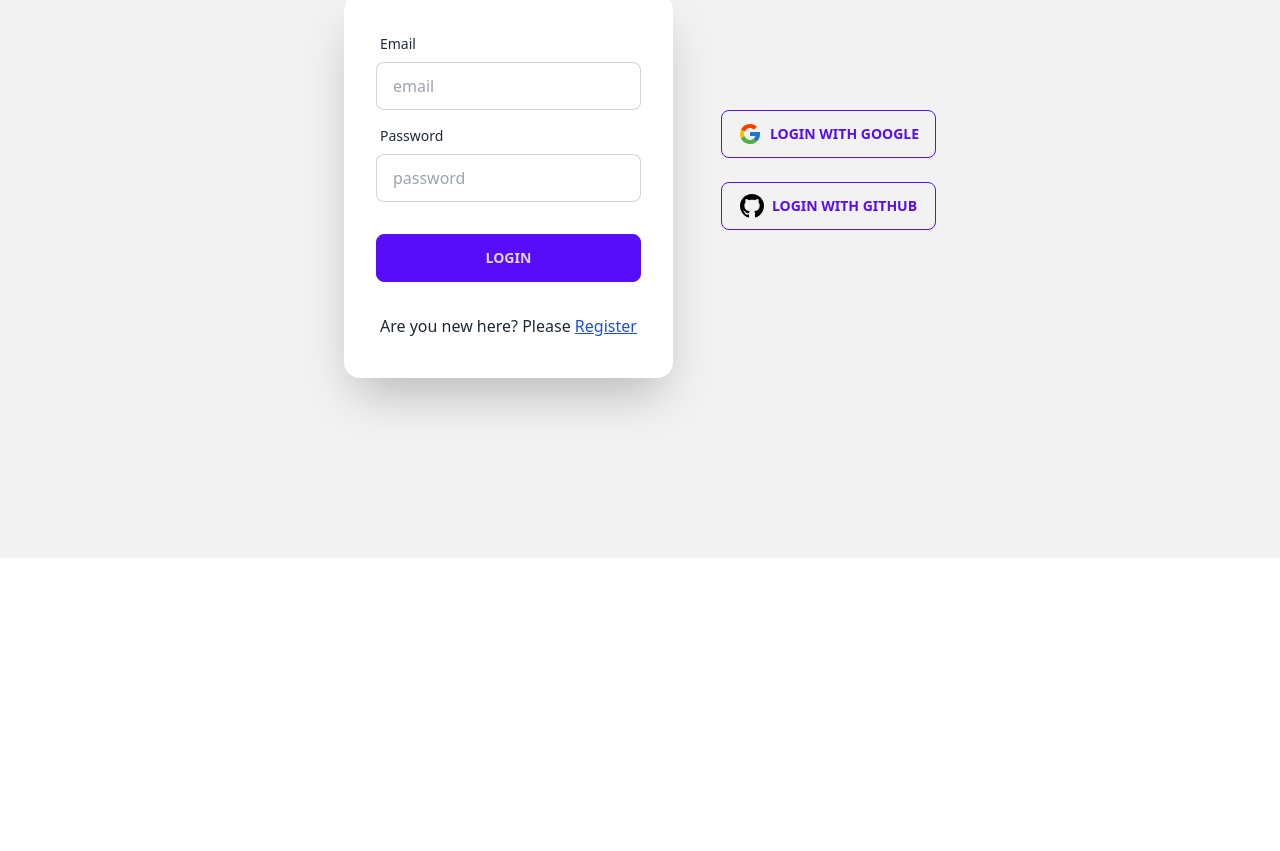
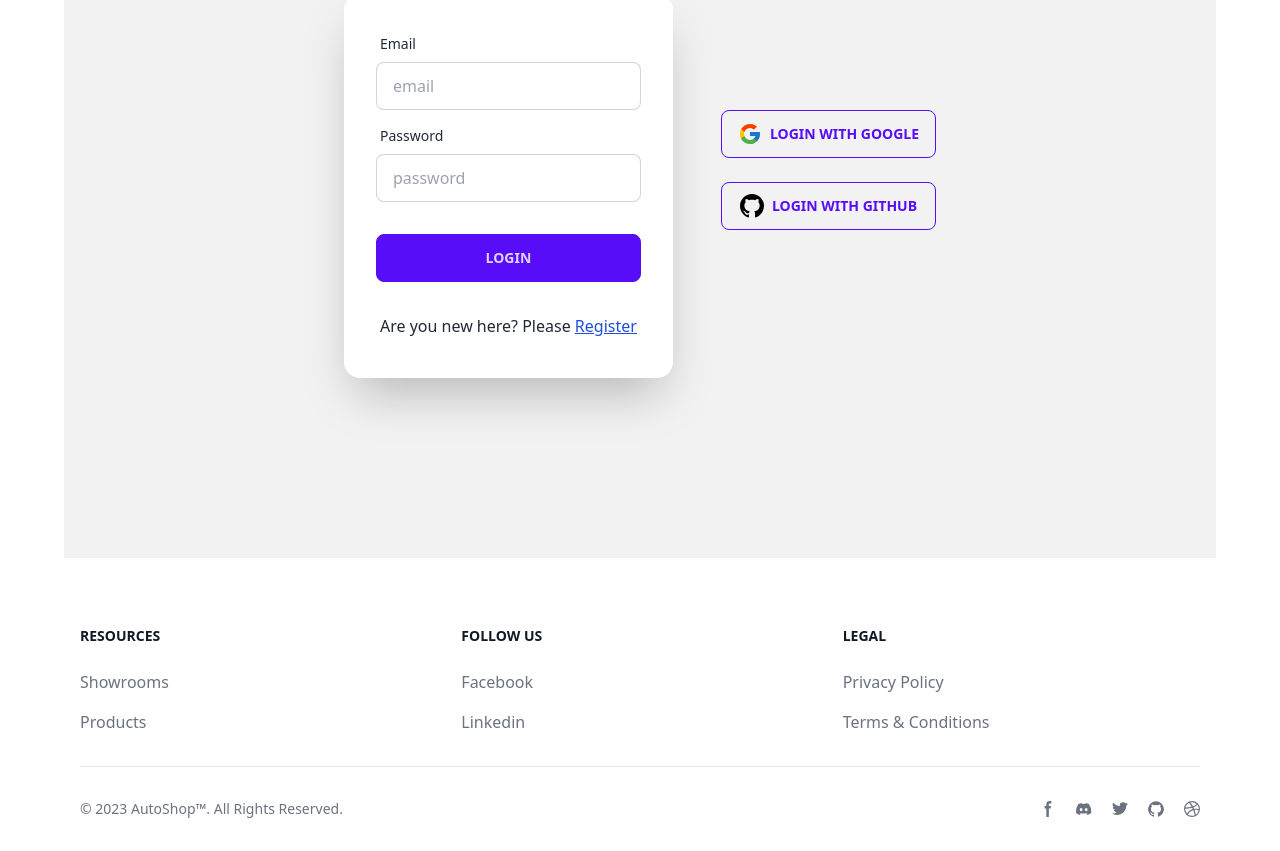
Before and after one commit to Mithun4450/m10a10-brand-shop-client, a React (Vite) app: page /login in a window 1280 px wide. Shown: the part 362-1213 px from the top of the page. Before the commit the page ends 956 px from the top, so only its background shows below. Built offline with nearby package versions, Linux system fonts and the light colour scheme; no server answers.

Commit message:
Footer part has been completed

```diff
--- a/src/components/Banner/Banner.jsx
+++ b/src/components/Banner/Banner.jsx
@@ -1,7 +1,7 @@
 
 const Banner = () => {
     return (
-        <div className="hero min-h-screen" style={{backgroundImage: 'url(/banner.png)'}}>
+        <div className="hero min-h-screen " style={{backgroundImage: 'url(/banner.png)'}}>
             <div className="hero-overlay bg-opacity-60"></div>
             <div className="hero-content text-center text-neutral-content">
                 <div className="max-w-md">
--- a/src/components/Brands/Brands.jsx
+++ b/src/components/Brands/Brands.jsx
@@ -22,10 +22,10 @@
     },[])
 
     return (
-        <div className="my-9">
+        <div className="my-9 mx-auto">
             <div className="w-1/2 mx-auto text-center">
-                <h1 className="text-5xl font-bold mb-5">Our Popular Brands</h1>
-                <p className="text-xl font-semibold mb-5">To avail the best services in our country we have merged with top brands to provide our clients with international products.</p>
+                <h1 className="text-3xl font-bold mb-2">Our Popular Brands</h1>
+                <p className="text-base font-semibold mb-5">To avail the best services in our country we have merged with top brands to provide our clients with international products.</p>
 
             </div>
             <div className="grid grid-cols-1 md:grid-cols-2 lg:grid-cols-3 gap-5">
--- /dev/null
+++ b/src/components/Footer/Footer.jsx
@@ -0,0 +1,94 @@
+
+
+const Footer = () => {
+    return (
+        <div>
+
+            <footer className="bg-white dark:bg-gray-900">
+                <div className="mx-auto w-full max-w-screen-xl p-4 py-6 lg:py-8">
+
+
+                    <div className="grid grid-cols-2 gap-8 sm:gap-6 sm:grid-cols-3">
+                        <div>
+                            <h2 className="mb-6 text-sm font-semibold text-gray-900 uppercase dark:text-white">Resources</h2>
+                            <ul className="text-gray-500 dark:text-gray-400 font-medium">
+                                <li className="mb-4">
+                                    <a href="" className="hover:underline">Showrooms</a>
+                                </li>
+                                <li>
+                                    <a href="" className="hover:underline">Products</a>
+                                </li>
+
+                            </ul>
+                        </div>
+                        <div>
+                            <h2 className="mb-6 text-sm font-semibold text-gray-900 uppercase dark:text-white">Follow us</h2>
+                            <ul className="text-gray-500 dark:text-gray-400 font-medium">
+                                <li className="mb-4">
+                                    <a href="" className="hover:underline ">Facebook</a>
+                                </li>
+                                <li>
+                                    <a href="" className="hover:underline">Linkedin</a>
+                                </li>
+
+                            </ul>
+                        </div>
+                        <div>
+                            <h2 className="mb-6 text-sm font-semibold text-gray-900 uppercase dark:text-white">Legal</h2>
+                            <ul className="text-gray-500 dark:text-gray-400 font-medium">
+                                <li className="mb-4">
+                                    <a href="#" className="hover:underline">Privacy Policy</a>
+                                </li>
+                                <li>
+                                    <a href="#" className="hover:underline">Terms &amp; Conditions</a>
+                                </li>
+                            </ul>
+                        </div>
+
+                </div>
+                <hr className="my-6 border-gray-200 sm:mx-auto dark:border-gray-700 lg:my-8" />
+                <div className="sm:flex sm:items-center sm:justify-between">
+                    <span className="text-sm text-gray-500 sm:text-center dark:text-gray-400">© 2023 <a href="" className="hover:underline">AutoShop™</a>. All Rights Reserved.
+                    </span>
+                    <div className="flex mt-4 space-x-5 sm:justify-center sm:mt-0">
+                        <a href="#" className="text-gray-500 hover:text-gray-900 dark:hover:text-white">
+                            <svg className="w-4 h-4" aria-hidden="true" xmlns="http://www.w3.org/2000/svg" fill="currentColor" viewBox="0 0 8 19">
+                                    <path fill-rule="evenodd" d="M6.135 3H8V0H6.135a4.147 4.147 0 0 0-4.142 4.142V6H0v3h2v9.938h3V9h2.021l.592-3H5V3.591A.6.6 0 0 1 5.592 3h.543Z" clip-rule="evenodd"/>
+                                </svg>
+                            <span className="sr-only">Facebook page</span>
+                        </a>
+                        <a href="#" className="text-gray-500 hover:text-gray-900 dark:hover:text-white">
+                            <svg className="w-4 h-4" aria-hidden="true" xmlns="http://www.w3.org/2000/svg" fill="currentColor" viewBox="0 0 21 16">
+                                    <path d="M16.942 1.556a16.3 16.3 0 0 0-4.126-1.3 12.04 12.04 0 0 0-.529 1.1 15.175 15.175 0 0 0-4.573 0 11.585 11.585 0 0 0-.535-1.1 16.274 16.274 0 0 0-4.129 1.3A17.392 17.392 0 0 0 .182 13.218a15.785 15.785 0 0 0 4.963 2.521c.41-.564.773-1.16 1.084-1.785a10.63 10.63 0 0 1-1.706-.83c.143-.106.283-.217.418-.33a11.664 11.664 0 0 0 10.118 0c.137.113.277.224.418.33-.544.328-1.116.606-1.71.832a12.52 12.52 0 0 0 1.084 1.785 16.46 16.46 0 0 0 5.064-2.595 17.286 17.286 0 0 0-2.973-11.59ZM6.678 10.813a1.941 1.941 0 0 1-1.8-2.045 1.93 1.93 0 0 1 1.8-2.047 1.919 1.919 0 0 1 1.8 2.047 1.93 1.93 0 0 1-1.8 2.045Zm6.644 0a1.94 1.94 0 0 1-1.8-2.045 1.93 1.93 0 0 1 1.8-2.047 1.918 1.918 0 0 1 1.8 2.047 1.93 1.93 0 0 1-1.8 2.045Z"/>
+                                </svg>
+                            <span className="sr-only">Community</span>
+                        </a>
+                        <a href="#" className="text-gray-500 hover:text-gray-900 dark:hover:text-white">
+                            <svg className="w-4 h-4" aria-hidden="true" xmlns="http://www.w3.org/2000/svg" fill="currentColor" viewBox="0 0 20 17">
+                                <path fill-rule="evenodd" d="M20 1.892a8.178 8.178 0 0 1-2.355.635 4.074 4.074 0 0 0 1.8-2.235 8.344 8.344 0 0 1-2.605.98A4.13 4.13 0 0 0 13.85 0a4.068 4.068 0 0 0-4.1 4.038 4 4 0 0 0 .105.919A11.705 11.705 0 0 1 1.4.734a4.006 4.006 0 0 0 1.268 5.392 4.165 4.165 0 0 1-1.859-.5v.05A4.057 4.057 0 0 0 4.1 9.635a4.19 4.19 0 0 1-1.856.07 4.108 4.108 0 0 0 3.831 2.807A8.36 8.36 0 0 1 0 14.184 11.732 11.732 0 0 0 6.291 16 11.502 11.502 0 0 0 17.964 4.5c0-.177 0-.35-.012-.523A8.143 8.143 0 0 0 20 1.892Z" clip-rule="evenodd"/>
+                            </svg>
+                            <span className="sr-only">Twitter page</span>
+                        </a>
+                        <a href="#" className="text-gray-500 hover:text-gray-900 dark:hover:text-white">
+                            <svg className="w-4 h-4" aria-hidden="true" xmlns="http://www.w3.org/2000/svg" fill="currentColor" viewBox="0 0 20 20">
+                                    <path fill-rule="evenodd" d="M10 .333A9.911 9.911 0 0 0 6.866 19.65c.5.092.678-.215.678-.477 0-.237-.01-1.017-.014-1.845-2.757.6-3.338-1.169-3.338-1.169a2.627 2.627 0 0 0-1.1-1.451c-.9-.615.07-.6.07-.6a2.084 2.084 0 0 1 1.518 1.021 2.11 2.11 0 0 0 2.884.823c.044-.503.268-.973.63-1.325-2.2-.25-4.516-1.1-4.516-4.9A3.832 3.832 0 0 1 4.7 7.068a3.56 3.56 0 0 1 .095-2.623s.832-.266 2.726 1.016a9.409 9.409 0 0 1 4.962 0c1.89-1.282 2.717-1.016 2.717-1.016.366.83.402 1.768.1 2.623a3.827 3.827 0 0 1 1.02 2.659c0 3.807-2.319 4.644-4.525 4.889a2.366 2.366 0 0 1 .673 1.834c0 1.326-.012 2.394-.012 2.72 0 .263.18.572.681.475A9.911 9.911 0 0 0 10 .333Z" clip-rule="evenodd"/>
+                            </svg>
+                            <span className="sr-only">GitHub account</span>
+                        </a>
+                        <a href="#" className="text-gray-500 hover:text-gray-900 dark:hover:text-white">
+                            <svg className="w-4 h-4" aria-hidden="true" xmlns="http://www.w3.org/2000/svg" fill="currentColor" viewBox="0 0 20 20">
+                                <path fill-rule="evenodd" d="M10 0a10 10 0 1 0 10 10A10.009 10.009 0 0 0 10 0Zm6.613 4.614a8.523 8.523 0 0 1 1.93 5.32 20.094 20.094 0 0 0-5.949-.274c-.059-.149-.122-.292-.184-.441a23.879 23.879 0 0 0-.566-1.239 11.41 11.41 0 0 0 4.769-3.366ZM8 1.707a8.821 8.821 0 0 1 2-.238 8.5 8.5 0 0 1 5.664 2.152 9.608 9.608 0 0 1-4.476 3.087A45.758 45.758 0 0 0 8 1.707ZM1.642 8.262a8.57 8.57 0 0 1 4.73-5.981A53.998 53.998 0 0 1 9.54 7.222a32.078 32.078 0 0 1-7.9 1.04h.002Zm2.01 7.46a8.51 8.51 0 0 1-2.2-5.707v-.262a31.64 31.64 0 0 0 8.777-1.219c.243.477.477.964.692 1.449-.114.032-.227.067-.336.1a13.569 13.569 0 0 0-6.942 5.636l.009.003ZM10 18.556a8.508 8.508 0 0 1-5.243-1.8 11.717 11.717 0 0 1 6.7-5.332.509.509 0 0 1 .055-.02 35.65 35.65 0 0 1 1.819 6.476 8.476 8.476 0 0 1-3.331.676Zm4.772-1.462A37.232 37.232 0 0 0 13.113 11a12.513 12.513 0 0 1 5.321.364 8.56 8.56 0 0 1-3.66 5.73h-.002Z" clip-rule="evenodd"/>
+                            </svg>
+                            <span className="sr-only">Dribbble account</span>
+                        </a>
+                    </div>
+                </div>
+                </div>
+            </footer>
+
+
+        </div>
+    );
+};
+
+export default Footer;
--- a/src/components/MainLayout/MainLayout.jsx
+++ b/src/components/MainLayout/MainLayout.jsx
@@ -1,5 +1,6 @@
 import { Outlet } from "react-router-dom";
 import Navbar from "../Navbar/Navbar";
+import Footer from "../Footer/Footer";
 
 
 
@@ -8,9 +9,10 @@
 
 
     return (
-        <div>
+        <div className="max-w-6xl mx-auto">
             <Navbar></Navbar>
             <Outlet ></Outlet>
+            <Footer></Footer>
 
         </div>
     );
```
Also changed, not shown: src/components/About/About.jsx (+7 -7 lines), src/components/AddProduct/AddProduct.jsx (+20 -31 lines).
